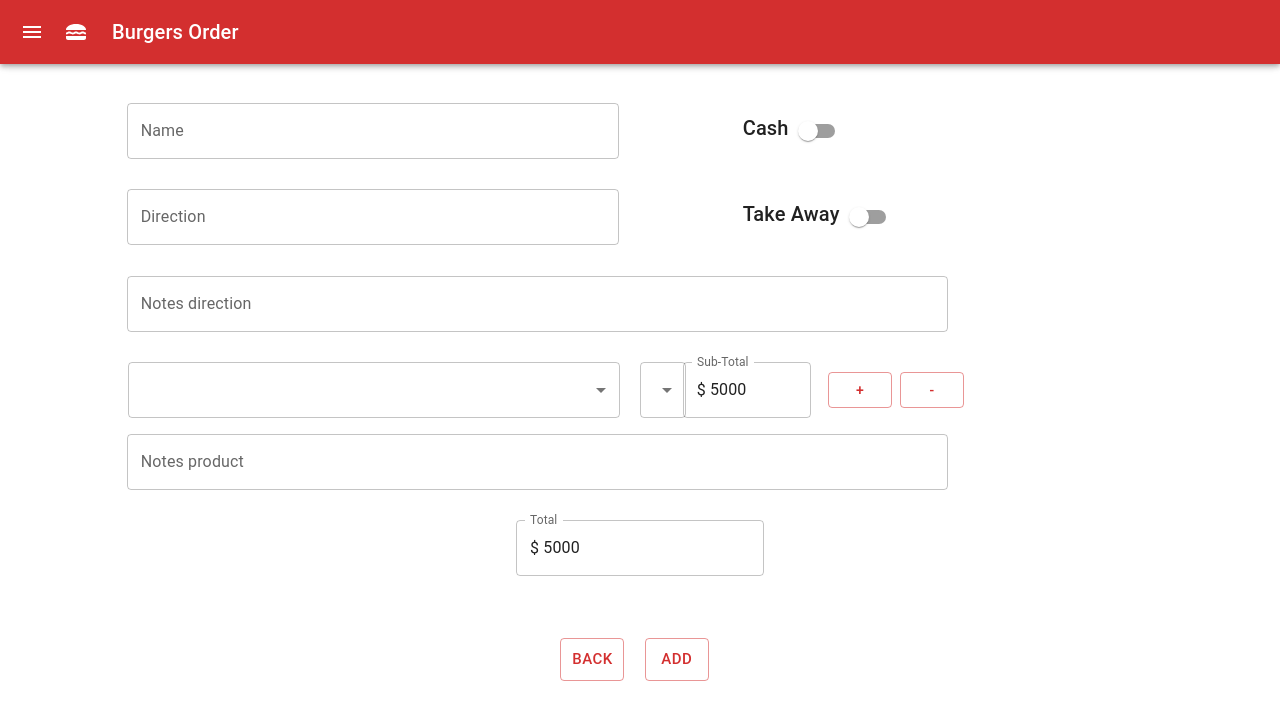
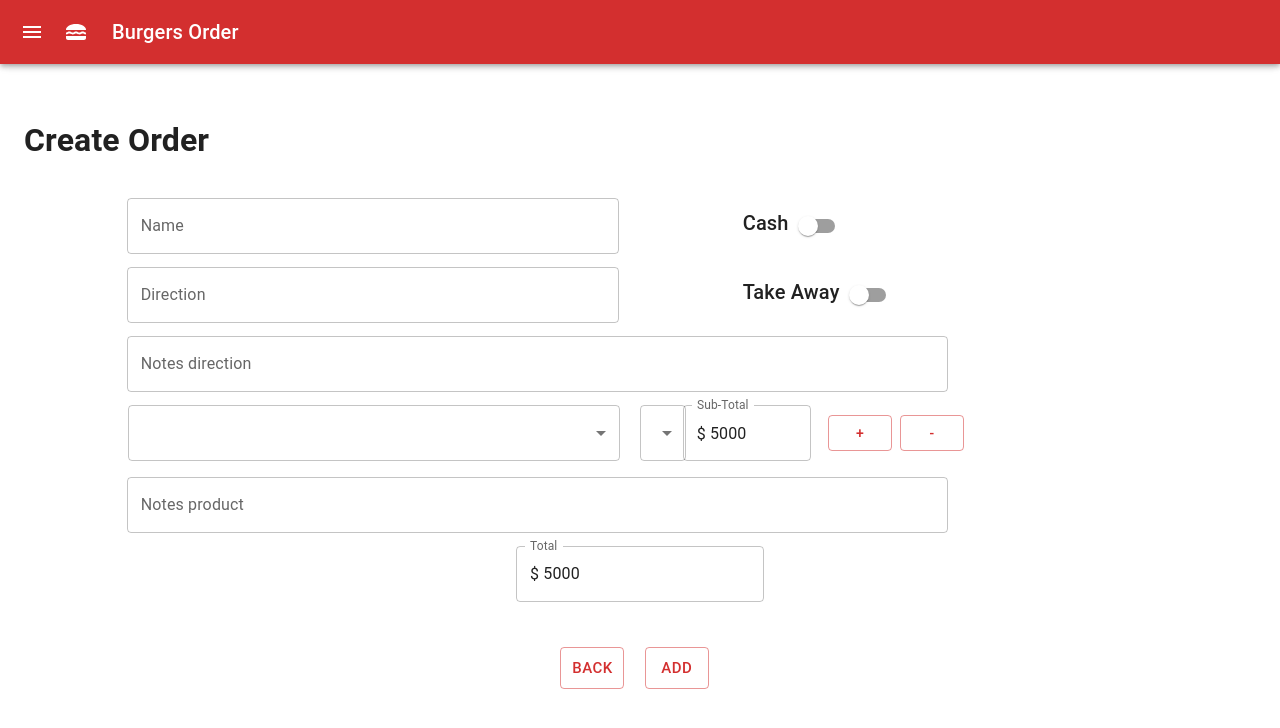
Before and after one commit to fransiri7/burgers-order-client, a React (Create React App) app: page /orders/create in a window 1280 px wide. Shown: the top 728 px of the page. Built offline with nearby package versions, Linux system fonts and the light colour scheme; no server answers.

Commit message:
estilo y disposicion de grids del componente CreateOrder Parte4

```diff
--- a/src/modules/order/CreateOrder.jsx
+++ b/src/modules/order/CreateOrder.jsx
@@ -3,8 +3,12 @@ import { Button, Grid, MenuItem, Select, Switch, TextField, Typography } from "@
 
 export function CreateOrder() {
     return (
-        <>
         <Grid container direction="column" justifyContent="space-around" alignItems="center">
+            <Grid item container>
+                <Grid item>
+                    <h1>Create Order</h1>
+                </Grid>
+            </Grid>
             <Grid item container alignItems="center" justifyContent="center">
                 <Grid item md={6}>
                     <TextField label="Name" variant="outlined" style={{ width: "80%" }}></TextField>
@@ -130,6 +134,5 @@ export function CreateOrder() {
                 </Grid>
             </Grid>
         </Grid>
-        </>
     );
 }
```
Lines whose indentation alone changed are shown as unchanged.
